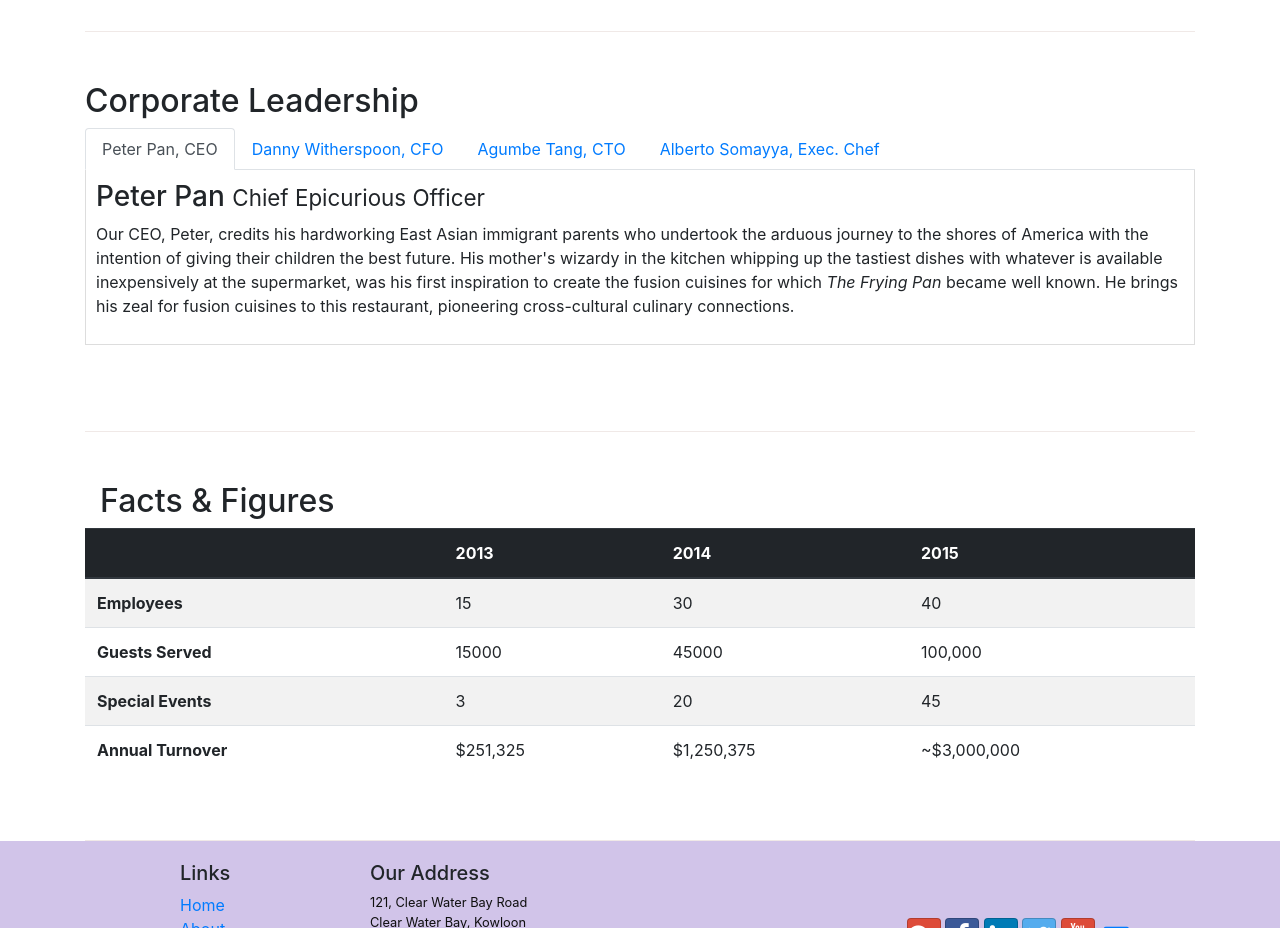
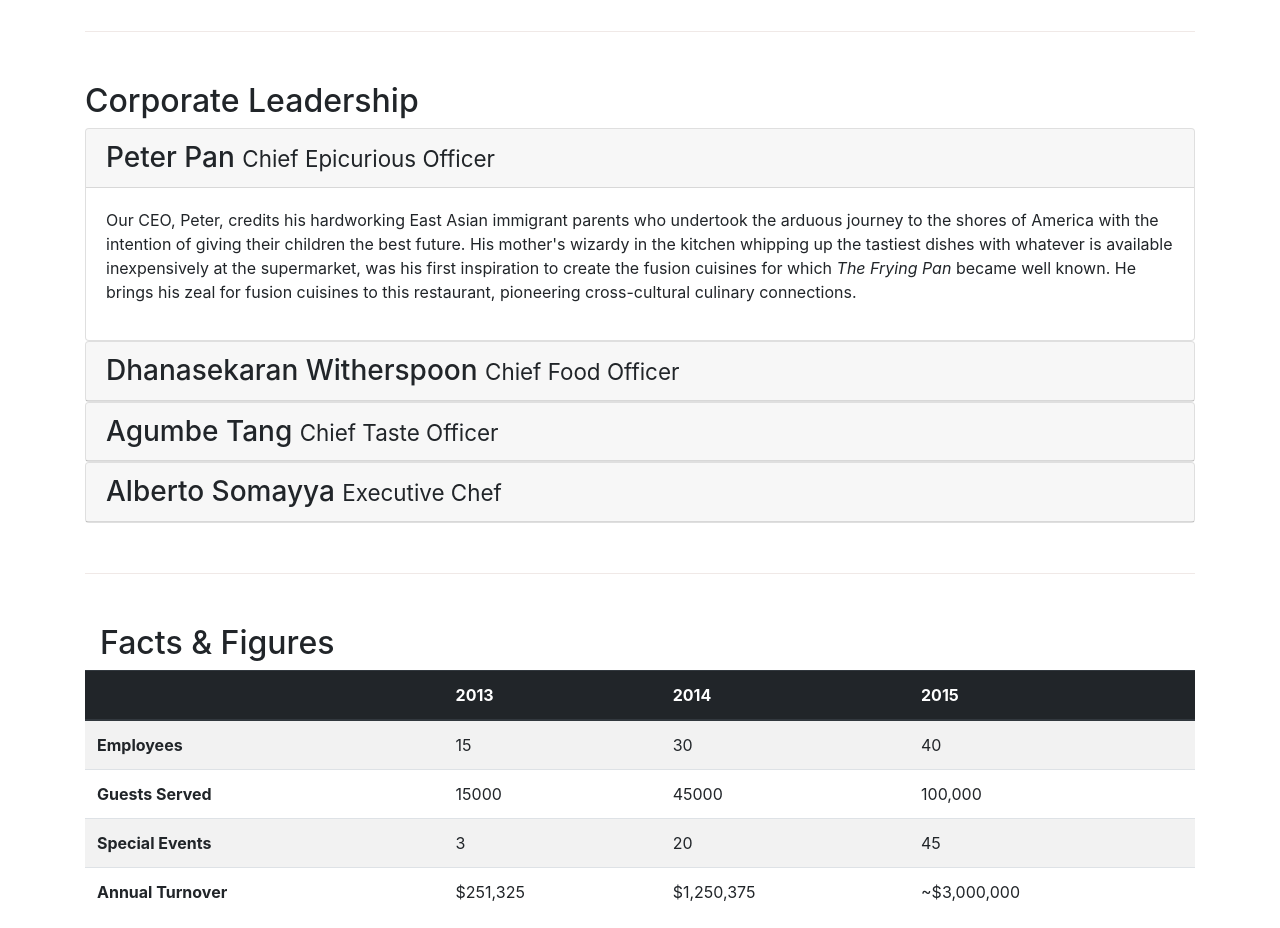
Before and after one commit to chalkoslowakya/conFusion, a website: page aboutus.html in a window 1280 px wide. Shown: the part 940-1868 px from the top of the page. Drawn offline with nearby package versions, Linux system fonts and the light colour scheme.

Commit message:
Accordian

```diff
--- a/aboutus.html
+++ b/aboutus.html
@@ -113,7 +113,7 @@
             <div>
                 <h2>Corporate Leadership</h2>
 
-                <ul class="nav nav-tabs">
+              <!--  <ul class="nav nav-tabs">
                     <li class="nav-item">
                       <a class="nav-link active" href="#peter"
                         role="tab" data-toggle="tab">Peter Pan, CEO</a>
@@ -152,6 +152,68 @@
                     <h3>Alberto Somayya <small>Executive Chef</small></h3>
                     <p class="d-none d-sm-block">Award winning three-star Michelin chef with wide International experience having worked closely with whos-who in the culinary world, he specializes in creating mouthwatering Indo-Italian fusion experiences. He says, <em>Put together the cuisines from the two craziest cultures, and you get a winning hit! Amma Mia!</em></p>
                     </div>
+
+
+
+
+                </div>-->
+                <div id="accordian">
+                    <div class="card">
+                        <div class="card-header" role="tab" id="peterhead">
+                            <h3 class="mb-0">
+                                <a data-toggle="collapse" data-target="#peter">Peter Pan <small>Chief Epicurious Officer</small>
+                                </a>
+                            </h3>
+                        </div>
+                        <div class="collapse show" id="peter" data-parent="#accordian">
+                            <div class="card-body">
+                                <p class="d-none d-sm-block">Our CEO, Peter, credits his hardworking East Asian immigrant parents who undertook the arduous journey to the shores of America with the intention of giving their children the best future. His mother's wizardy in the kitchen whipping up the tastiest dishes with whatever is available inexpensively at the supermarket, was his first inspiration to create the fusion cuisines for which <em>The Frying Pan</em> became well known. He brings his zeal for fusion cuisines to this restaurant, pioneering cross-cultural culinary connections.</p>
+                            </div>
+                        </div>
+                    </div>
+                    <div class="card">
+                        <div class="card-header" role="tab" id="dannyhead">
+                            <h3 class="mb-0">
+                                <a class="collapsed" data-toggle="collapse" data-target="#danny">
+                                Dhanasekaran Witherspoon <small>Chief Food Officer</small>
+                                </a>
+                            </h3>
+                        </div>
+                        <div class="collapse" id="danny" data-parent="#accordion">
+                            <div class="card-body">
+                                <p class="d-none d-sm-block">Our CFO, Danny, as he is affectionately referred to by his colleagues, comes from a long established family tradition in farming and produce. His experiences growing up on a farm in the Australian outback gave him great appreciation for varieties of food sources. As he puts it in his own words, <em>Everything that runs, wins, and everything that stays, pays!</em></p>
+                            </div>
+                        </div>
+                    </div>
+                    <div class="card">
+                        <div class="card-header" role="tab" id="agumbehead">
+                            <h3 class="mb-0">
+                                <a class="collapsed" data-toggle="collapse" data-target="#agumbe">
+                                Agumbe Tang <small>Chief Taste Officer</small>
+                                </a>
+                            </h3>
+                        </div>
+                        <div class="collapse" id="agumbe" data-parent="#accordion">
+                            <div class="card-body">
+                                <p class="d-none d-sm-block">Blessed with the most discerning gustatory sense, Agumbe, our CTO, personally ensures that every dish that we serve meets his exacting tastes. Our chefs dread the tongue lashing that ensues if their dish does not meet his exacting standards. He lives by his motto, <em>You click only if you survive my lick.</em></p>
+                            </div>
+                        </div>
+                    </div>
+                    <div class="card">
+                        <div class="card-header" role="tab" id="albertohead">
+                            <h3 class="mb-0">
+                                <a class="collapsed" data-toggle="collapse" data-target="#alberto">
+                                Alberto Somayya <small>Executive Chef</small>
+                                </a>
+                            </h3>
+                        </div>
+                        <div class="collapse" id="alberto" data-parent="#accordion">
+                            <div class="card-body">
+                                <p class="d-none d-sm-block">Award winning three-star Michelin chef with wide International experience having worked closely with whos-who in the culinary world, he specializes in creating mouthwatering Indo-Italian fusion experiences. He says, <em>Put together the cuisines from the two craziest cultures, and you get a winning hit! Amma Mia!</em></p>
+                            </div>
+                        </div>
+                    </div>
+
 
                 </div>
 
```
